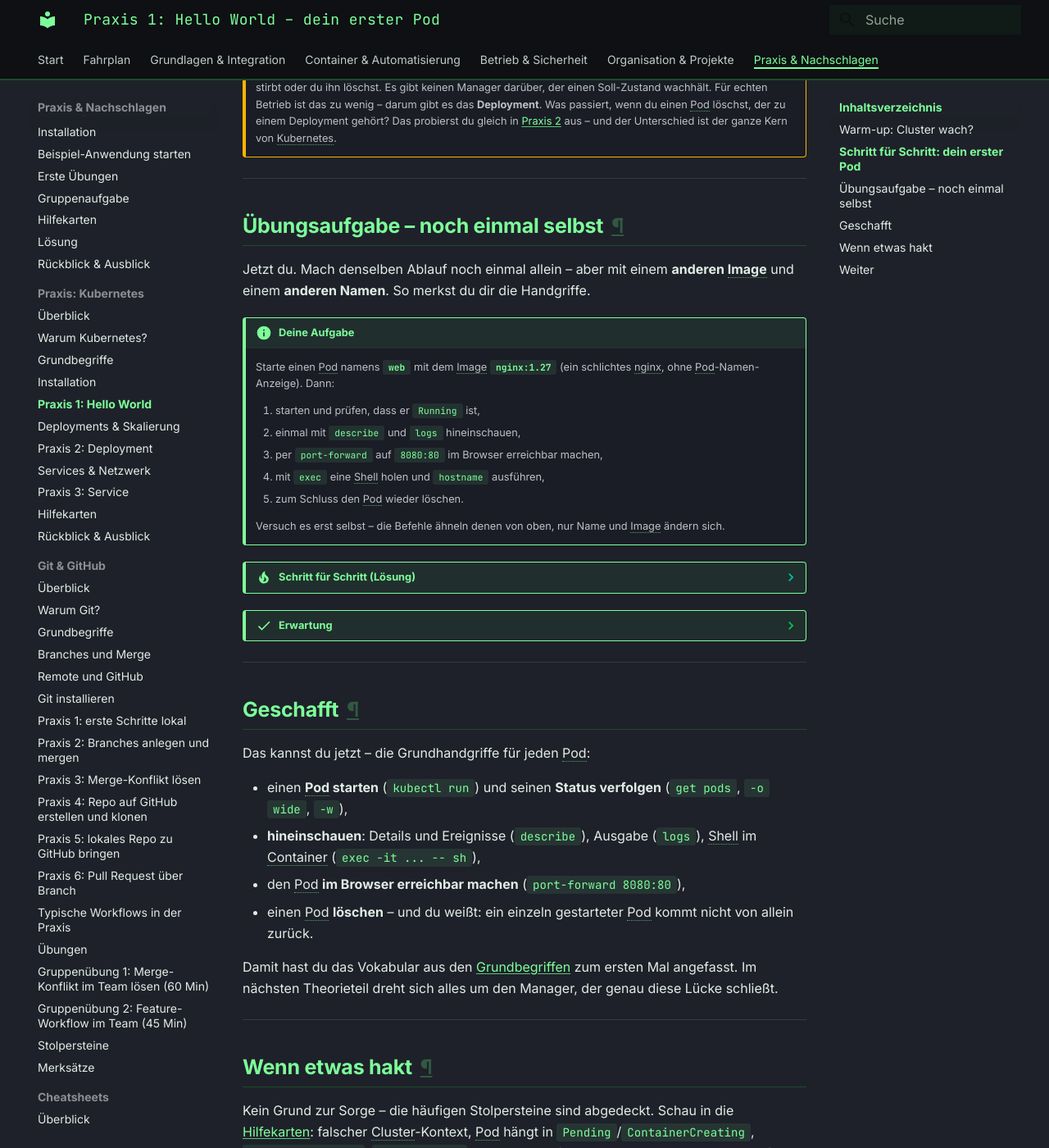
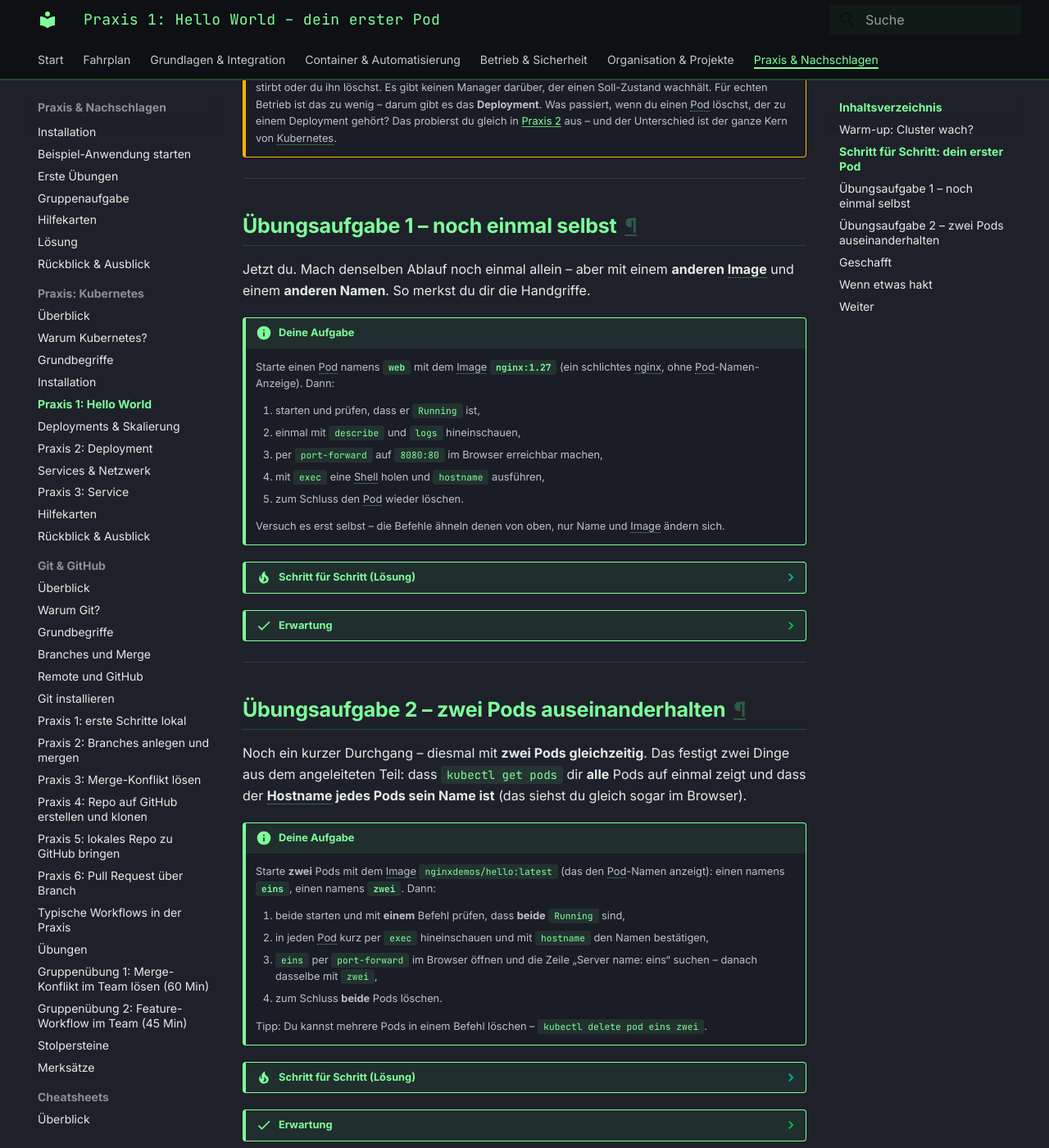
Before and after one commit to JacobMenge/kurs-unterlagen, an MkDocs documentation site: the page built from docs/kubernetes-praxis/04-praxis-hello-world.md, in a window 1280 px wide and 1400 px high, scrolled down 5997 px. Shown: the whole window at 82% size. Built offline with MkDocs 1.6.1 and Material for MkDocs 9.7.7, drawn with Linux system fonts in a browser that asks for light colours; some of the changed text lies outside the part shown.

Commit message:
Praxis 1: zweite Übungsaufgabe (zwei Pods auseinanderhalten) ergänzt, Zeitangabe auf realistische 60-75 Min korrigiert

````diff
--- a/docs/kubernetes-praxis/04-praxis-hello-world.md
+++ b/docs/kubernetes-praxis/04-praxis-hello-world.md
@@ -7,7 +7,7 @@
 
 Jetzt fasst du an, was du auf den letzten Seiten gelesen hast. Wir starten den **kleinsten Baustein** von Kubernetes – einen einzelnen **Pod** – schauen hinein, machen ihn im Browser erreichbar und löschen ihn am Ende wieder. Ganz bewusst nehmen wir hier noch **keinen** Manager (kein Deployment), damit du am Ende einen Effekt mit eigenen Augen siehst: ein Pod ohne Manager kommt **nicht** von allein zurück. Das ist der rote Faden zu Praxis 2.
 
-Diese Übung machst du **allein oder zu zweit**, sie dauert rund **60 bis 90 Minuten**. Alles ist komplett angeleitet – Befehl, erwartete Ausgabe, kurze Erklärung. Am Ende kommt eine Aufgabe, die du selbst löst (die Lösung liegt zum Aufklappen dabei).
+Diese Übung machst du **allein oder zu zweit**, sie dauert rund **60 bis 75 Minuten**. Alles ist komplett angeleitet – Befehl, erwartete Ausgabe, kurze Erklärung. Am Ende kommen **zwei** Aufgaben, die du selbst löst (die Lösungen liegen zum Aufklappen dabei).
 
 !!! info "Voraussetzung"
     Dein Cluster läuft und die [Installation](03-installation.md) ist erledigt. Kurzer Beweis – im Terminal:
@@ -287,7 +287,7 @@
 
 ---
 
-## Übungsaufgabe – noch einmal selbst
+## Übungsaufgabe 1 – noch einmal selbst
 
 Jetzt du. Mach denselben Ablauf noch einmal allein – aber mit einem **anderen Image** und einem **anderen Namen**. So merkst du dir die Handgriffe.
 
@@ -356,6 +356,73 @@
 
 ---
 
+## Übungsaufgabe 2 – zwei Pods auseinanderhalten
+
+Noch ein kurzer Durchgang – diesmal mit **zwei Pods gleichzeitig**. Das festigt zwei Dinge aus dem angeleiteten Teil: dass `kubectl get pods` dir **alle** Pods auf einmal zeigt und dass der **Hostname jedes Pods sein Name ist** (das siehst du gleich sogar im Browser).
+
+!!! info "Deine Aufgabe"
+    Starte **zwei** Pods mit dem Image `nginxdemos/hello:latest` (das den Pod-Namen anzeigt): einen namens **`eins`**, einen namens **`zwei`**. Dann:
+
+    1. beide starten und mit **einem** Befehl prüfen, dass **beide** `Running` sind,
+    2. in jeden Pod kurz per `exec` hineinschauen und mit `hostname` den Namen bestätigen,
+    3. `eins` per `port-forward` im Browser öffnen und die Zeile „Server name: eins“ suchen – danach dasselbe mit `zwei`,
+    4. zum Schluss **beide** Pods löschen.
+
+    Tipp: Du kannst mehrere Pods in einem Befehl löschen – `kubectl delete pod eins zwei`.
+
+??? tip "Schritt für Schritt (Lösung)"
+    **Schritt 1 – beide starten und prüfen:**
+
+    ```bash
+    kubectl run eins --image=nginxdemos/hello:latest --port=80
+    kubectl run zwei --image=nginxdemos/hello:latest --port=80
+    kubectl get pods
+    ```
+
+    Warte, bis in `kubectl get pods` **beide** Zeilen (`eins` und `zwei`) auf `1/1 Running` stehen.
+
+    **Schritt 2 – in beide hineinschauen:**
+
+    ```bash
+    kubectl exec -it eins -- sh
+    ```
+
+    Im Container `hostname` eintippen (zeigt `eins`), dann `exit`. Dasselbe für den zweiten Pod:
+
+    ```bash
+    kubectl exec -it zwei -- sh
+    ```
+
+    `hostname` zeigt hier `zwei`, dann wieder `exit`.
+
+    **Schritt 3 – im Browser auseinanderhalten:**
+
+    ```bash
+    kubectl port-forward pod/eins 8080:80
+    ```
+
+    <http://localhost:8080> öffnen – oben steht „Server name: eins“. Mit `Ctrl+C` beenden, dann den anderen Pod:
+
+    ```bash
+    kubectl port-forward pod/zwei 8080:80
+    ```
+
+    Seite neu laden – jetzt steht dort „Server name: zwei“. Derselbe lokale Port, ein anderer Pod dahinter.
+
+    **Schritt 4 – beide aufräumen:**
+
+    ```bash
+    kubectl delete pod eins zwei
+    kubectl get pods
+    ```
+
+    Danach steht wieder `No resources found`.
+
+??? success "Erwartung"
+    `kubectl get pods` hat **beide** Pods nebeneinander gezeigt – jeder Pod ist eine eigene, unabhängige Einheit. Im Browser hast du an der Zeile „Server name: …“ erkannt, **welcher** Pod gerade antwortet: erst `eins`, dann `zwei`. Damit ist klar: `port-forward` führt immer zu **genau einem** Pod – und der Name, den du vergibst, ist derselbe, den der Pod als Hostname trägt.
+
+---
+
 ## Geschafft
 
 Das kannst du jetzt – die Grundhandgriffe für jeden Pod:
````
